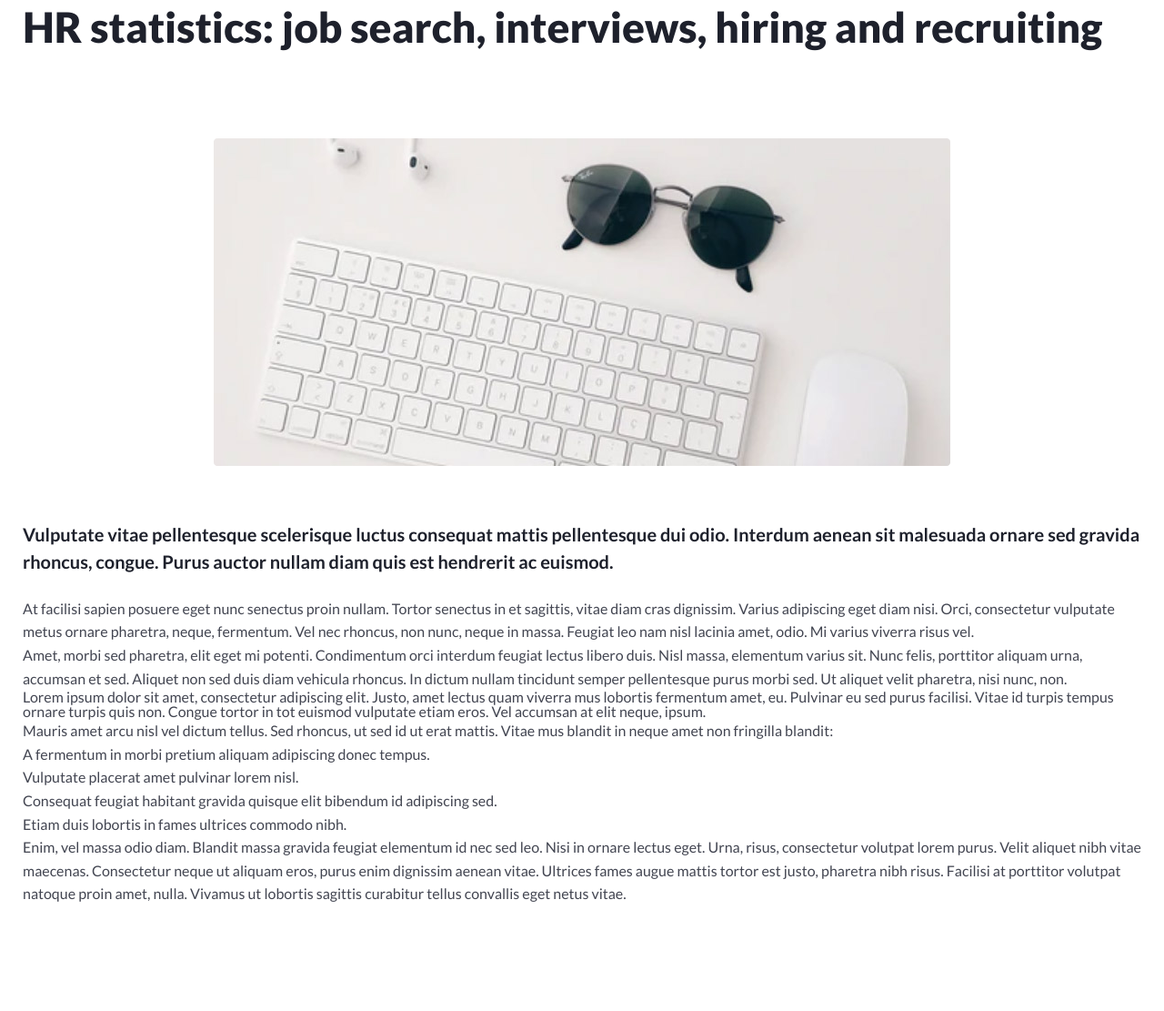
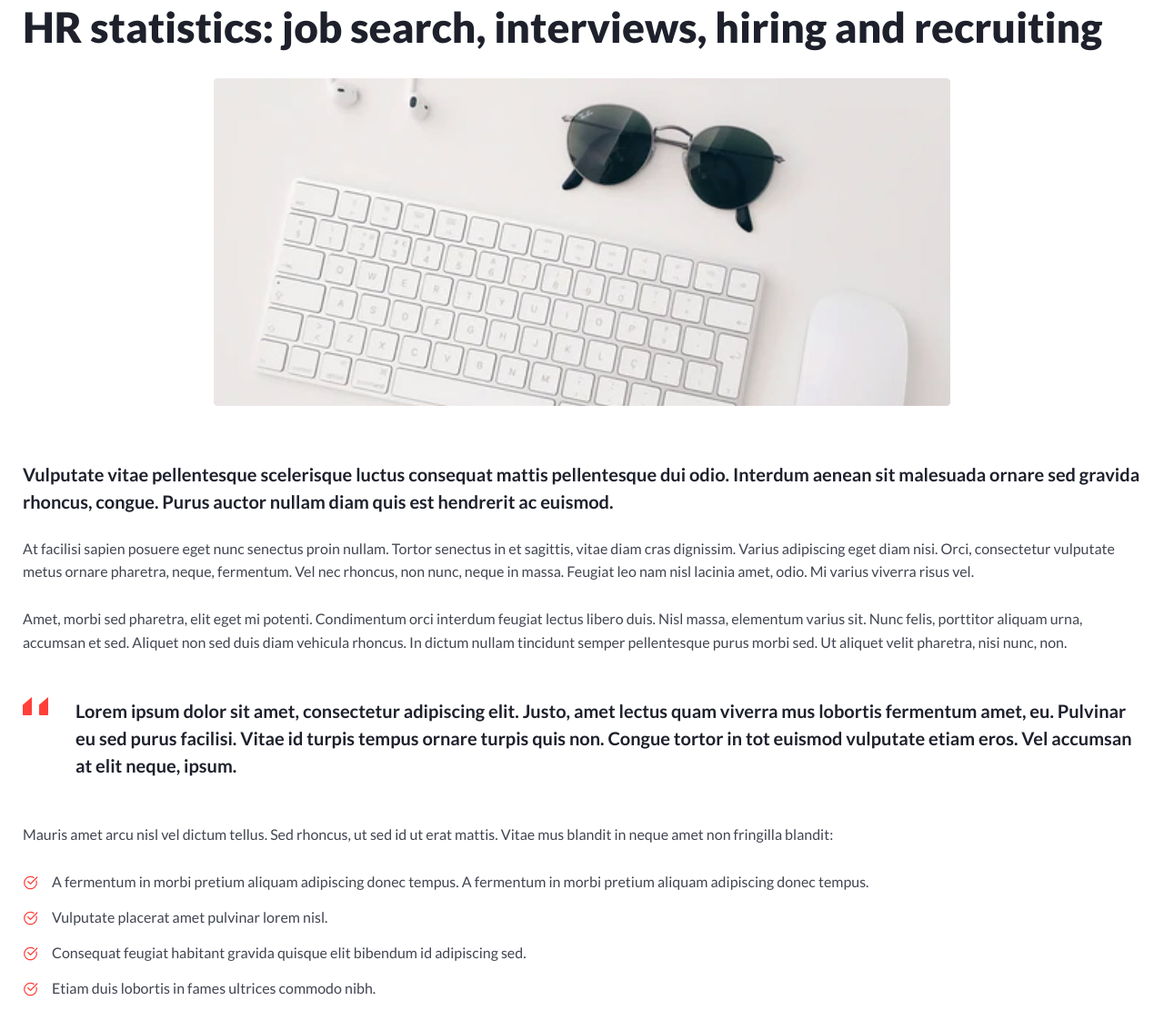
Before and after one commit to lanabilous/jekalessons, a plain HTML site: page lesson_7/index.html in a window 1280 px wide. Shown: the top 1111 px of the page at 91% size. Before the commit the page ends 995 px from the top, so only its background shows below. Drawn offline with Linux system fonts and the light colour scheme.

Commit message:
lesson 7: final commit

```diff
--- a/lesson_7/css/style.css
+++ b/lesson_7/css/style.css
@@ -2,8 +2,6 @@
 
 body {
   font-family: "Lato";
-  font-weight: 400;
-  font-size: 16px;
   color: #424551;
 }
 
@@ -19,7 +17,7 @@ body {
   font-size: 46px;
   font-weight: 900;
   line-height: 130%;
-  margin-bottom: 92px;
+  margin-bottom: 26px;
   color: #1e212c;
 }
 .page__image {
@@ -37,8 +35,33 @@ body {
   color: #1e212c;
   margin-bottom: 24px;
 }
+
 .page__text {
   line-height: 160%;
+  margin-bottom: 48px;
+}
+.page__text p {
+  margin-bottom: 26px;
 }
 .page__quote {
 }
+
+.page__quote p {
+  font-weight: 700;
+  font-size: 20px;
+  line-height: 150%;
+  color: #1e212c;
+  margin-bottom: 48px;
+  padding-left: 58px;
+  background: url("../img/icons/braces.svg") 0 0 no-repeat;
+}
+.page__text ul {
+  margin-bottom: 24px;
+}
+
+.page__text li {
+  background: url("../img/icons/check.svg") 0 6px no-repeat;
+  padding-left: 32px;
+  min-height: 35px;
+  margin-bottom: 4px;
+}
--- a/lesson_7/index.html
+++ b/lesson_7/index.html
@@ -45,11 +45,13 @@
           </p>
         </div>
         <div class="page__quote">
-          Lorem ipsum dolor sit amet, consectetur adipiscing elit. Justo, amet
-          lectus quam viverra mus lobortis fermentum amet, eu. Pulvinar eu sed
-          purus facilisi. Vitae id turpis tempus ornare turpis quis non. Congue
-          tortor in tot euismod vulputate etiam eros. Vel accumsan at elit
-          neque, ipsum.
+          <p>
+            Lorem ipsum dolor sit amet, consectetur adipiscing elit. Justo, amet
+            lectus quam viverra mus lobortis fermentum amet, eu. Pulvinar eu sed
+            purus facilisi. Vitae id turpis tempus ornare turpis quis non.
+            Congue tortor in tot euismod vulputate etiam eros. Vel accumsan at
+            elit neque, ipsum.
+          </p>
         </div>
         <div class="page__text">
           <p>
@@ -58,7 +60,8 @@
           </p>
           <ul>
             <li>
-              A fermentum in morbi pretium aliquam adipiscing donec tempus.
+              A fermentum in morbi pretium aliquam adipiscing donec tempus. A
+              fermentum in morbi pretium aliquam adipiscing donec tempus.
             </li>
             <li>Vulputate placerat amet pulvinar lorem nisl.</li>
             <li>
```
Also changed, not shown: lesson_7/img/icons/braces.svg (added), lesson_7/img/icons/check.svg (added).
